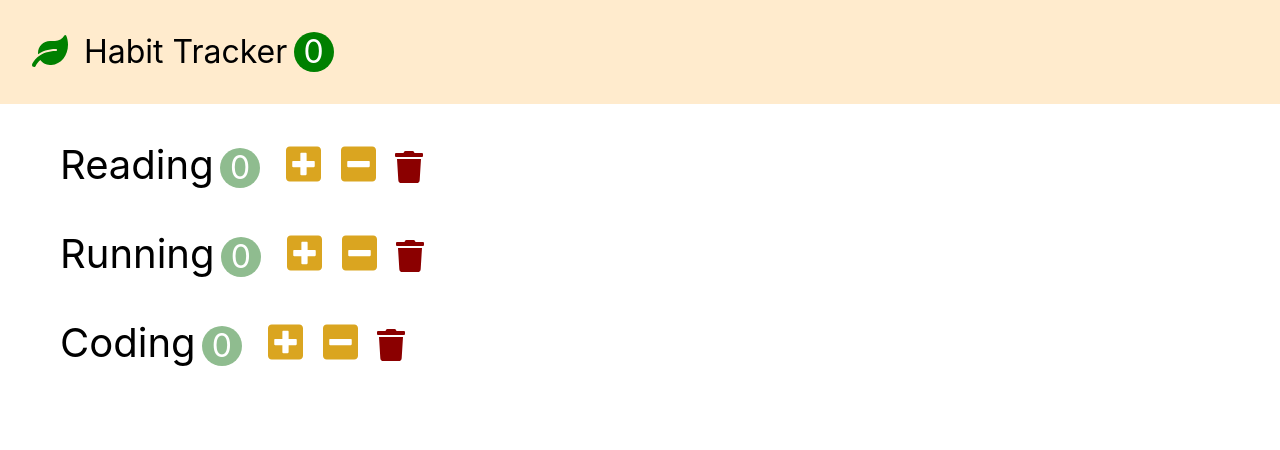
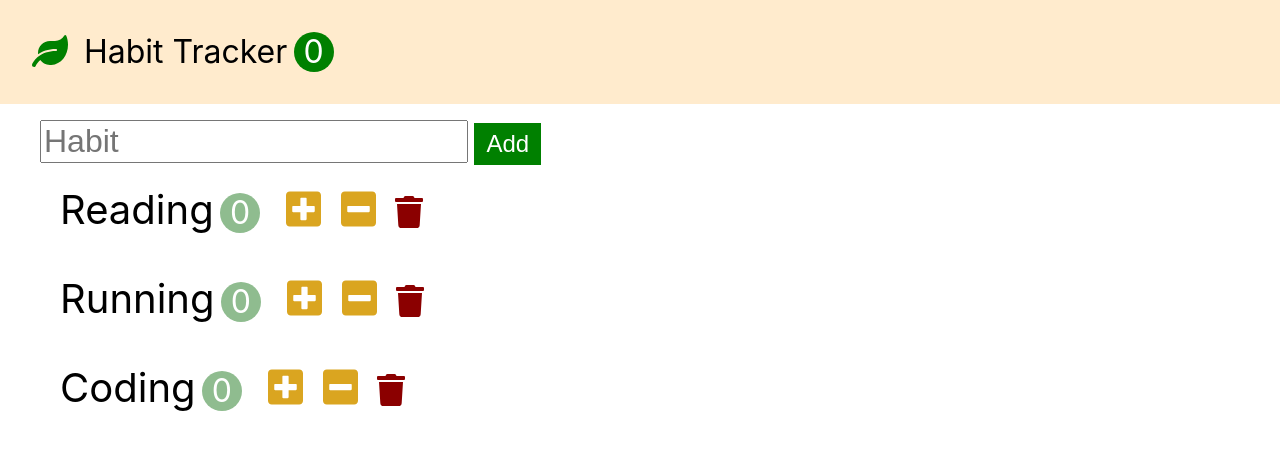
Before and after one commit to JayeHa/react-habit-tracker-ellie, a React (Create React App) app: page / in a window 1280 px wide. Shown: the top 450 px of the page. Built offline with nearby package versions, Linux system fonts and the light colour scheme.

Commit message:
4.12 Add Form 만들기 (Refs 이용)

```diff
--- a/src/app.css
+++ b/src/app.css
@@ -30,6 +30,22 @@
   background-color: green;
   color: white;
   border-radius: 50%;
+}
+
+.add-input{
+  font-size: 2rem;
+}
+
+.add-input{
+  margin-right: 0.2em;
+}
+
+.add-button{
+  height: 100%;
+  font-size: 1.5rem;
+  padding: 0.3em 0.5em;
+  background-color: green;
+  color: white;
 }
 
 .habit{
--- a/src/app.jsx
+++ b/src/app.jsx
@@ -32,6 +32,11 @@
   this.setState({habits});
 };
 
+handleAdd = name => {
+  const habits = [...this.state.habits, {id: Date.now(), name, count:0}]
+  this.setState({habits});
+}
+
   render() {
     return(
       <>
@@ -41,6 +46,7 @@
         onIncrement={this.handleIncrement}
         onDecrement={this.handleDecrement}
         onDelete = {this.handleDelete}
+        onAdd={this.handleAdd}
       />
       </>
     );
--- /dev/null
+++ b/src/components/habitAddForm.jsx
@@ -0,0 +1,23 @@
+import React, { Component } from 'react';
+
+class HabitAddForm extends Component {
+    formRef = React.createRef();
+    inputRef = React.createRef();
+    onSubmit = event => {
+        event.preventDefault();
+        const name = this.inputRef.current.value;
+        name && this.props.onAdd(name);
+        // this.inputRef.current.value ="";
+        this.formRef.current.reset();
+    }
+    render() {
+        return (
+                <form ref = {this.formRef} className="add-form" onSubmit={this.onSubmit}>
+                    <input ref={this.inputRef} type="text" className="add-input" placeholder="Habit"/>
+                    <button className="add-button">Add</button>
+                </form>
+        );
+    }
+}
+
+export default HabitAddForm;
--- a/src/components/habits.jsx
+++ b/src/components/habits.jsx
@@ -1,9 +1,8 @@
 import React, { Component } from 'react';
 import Habit from './habit';
+import HabitAddForm from './habitAddForm';
 
 class Habits extends Component {
-
-
     handleIncrement = habit => {
         this.props.onIncrement(habit);
     };
@@ -16,10 +15,16 @@
         this.props.onDelete(habit);
     };
 
+    handleAdd = name => {
+        this.props.onAdd(name);
+    }
+
 
     render() {
         return (
+            <>
             <ul>
+                <HabitAddForm onAdd={this.handleAdd}/>
                 {this.props.habits.map(habit => (
                     <Habit
                     key={habit.id}
@@ -31,6 +36,7 @@
                 ))}
 
             </ul>
+        </>
         );
     }
 }
```
